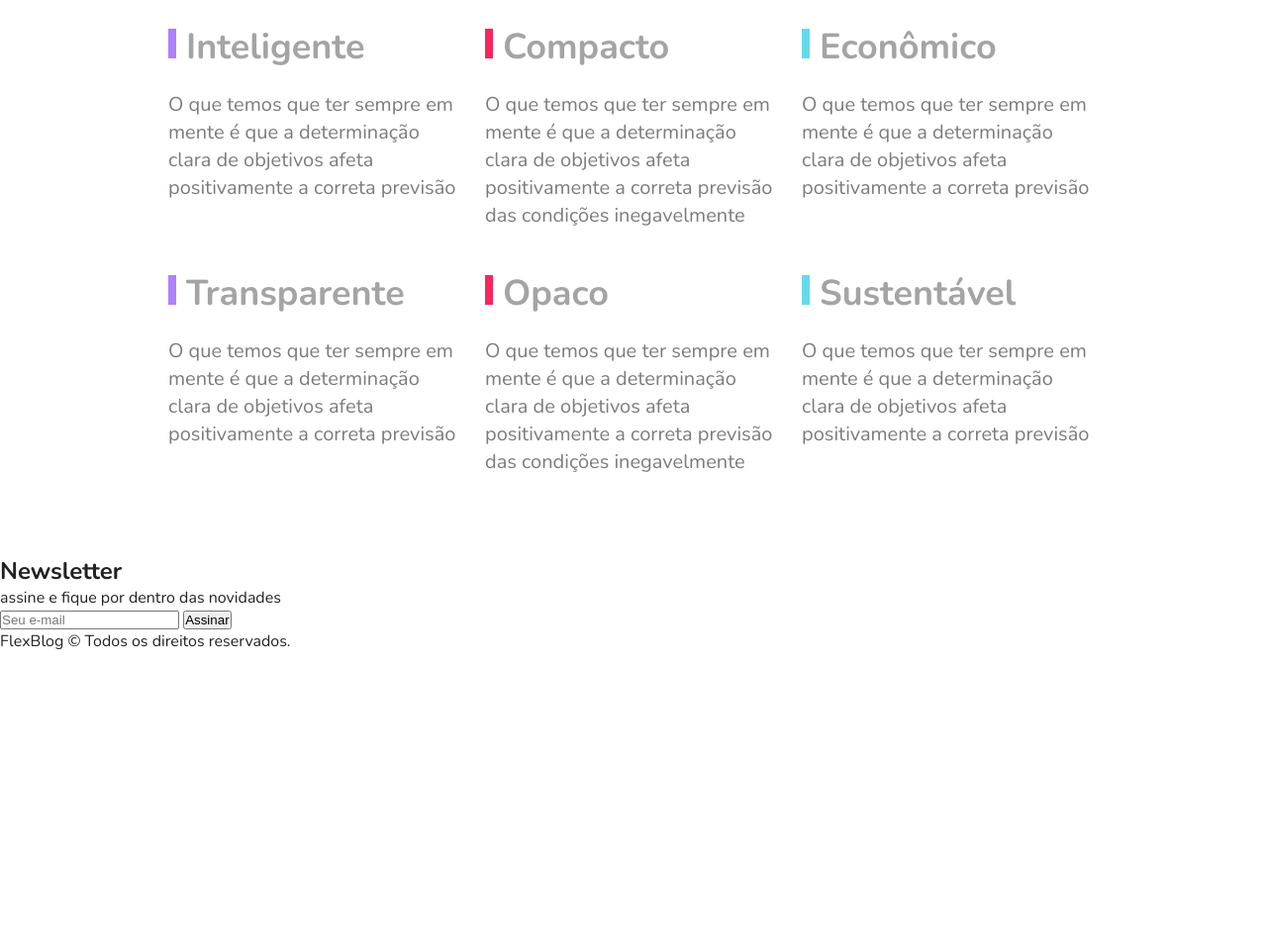
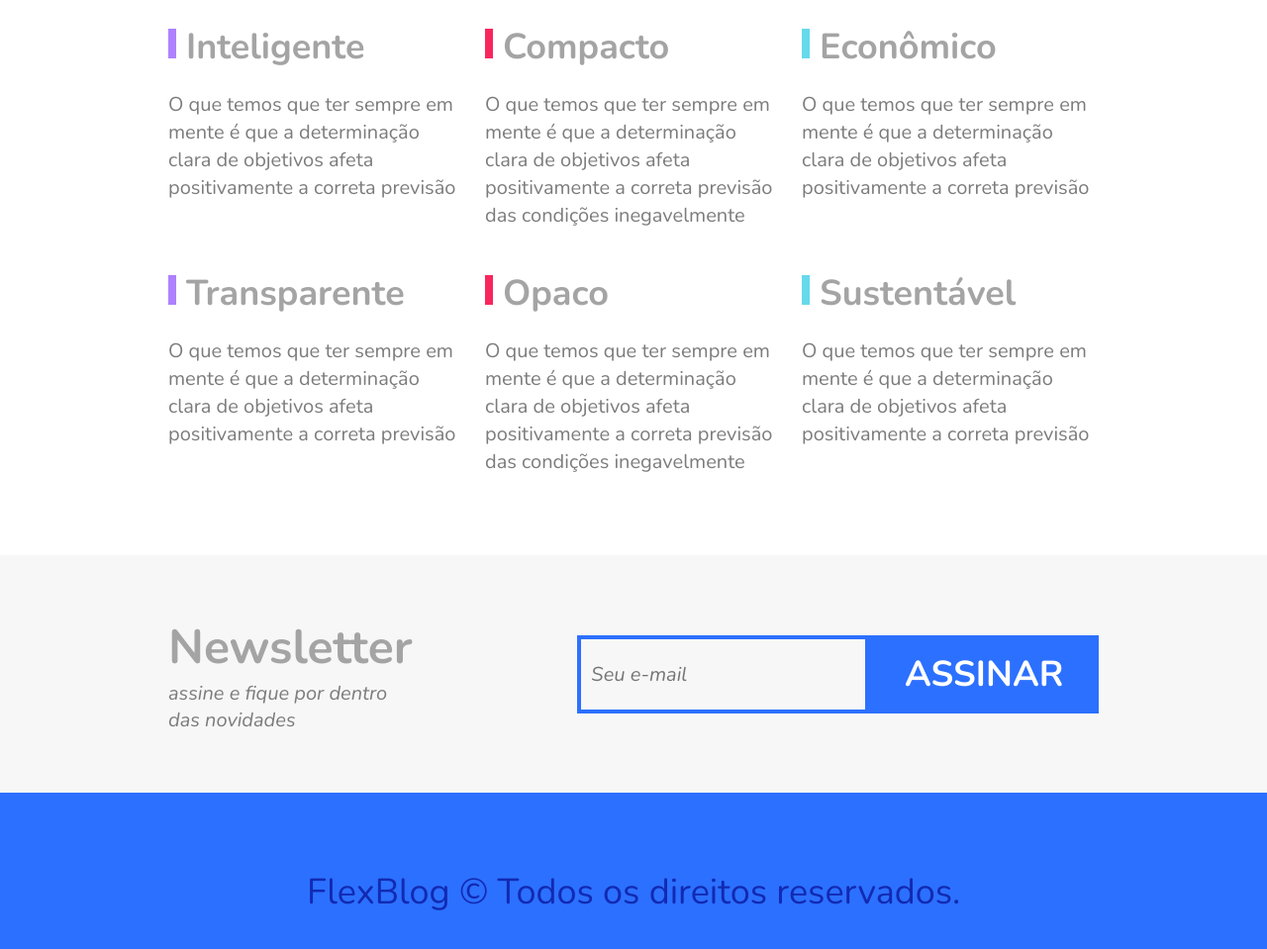
Before and after one commit to pedroaugustomontes/flexblog-css, a plain HTML site: page index.html in a window 1280 px wide. Shown: the part 2588-3547 px from the top of the page at 99% size. Before the commit the page ends 3247 px from the top, so only its background shows below. Drawn offline with nearby package versions, Linux system fonts and the light colour scheme.

Commit message:
finalizado estilizacao da parte de newsletter e footer

```diff
--- a/style.css
+++ b/style.css
@@ -258,3 +258,77 @@ img {
   line-height: 1.4;
   color: #7c7c7c;
 }
+
+/* Newsletter */
+.newsletter {
+  background: #f7f7f7;
+  padding: 60px calc((100% - 960px)/ 2);
+  display: flex;
+  flex-wrap: wrap;
+}
+.newsletter-info {
+  flex: 1 1 260px;
+  margin: 0 10px;
+}
+.newsletter-info h1 {
+  font-size: 3rem;
+  color: #a4a4a4;
+}
+.newsletter-info p {
+  font-size: 1.25rem;
+  font-style: italic;
+  max-width: 230px;
+  color: #7c7c7c;
+}
+.newsletter-form {
+  flex: 2 1 260px;
+  margin: 0 10px;
+  align-self: center;
+  display: flex;
+  flex-wrap: wrap;
+}
+.newsletter-form input {
+  flex: 3 1 200px;
+  font-size: 1.25rem;
+  color: #7c7c7c;
+  font-style: italic;
+  font-family: 'Nunito', Helvetica, Arial, sans-serif;
+  border: 4px solid #2c70ff;
+  background: transparent;
+  padding: 15px 10px;
+  margin: 0px;
+  border-radius: 0px;
+}
+.newsletter-form button {
+  flex: 1 1 200px;
+  font-family: 'Nunito', Helvetica, Arial, sans-serif;
+  font-size: 2.25rem;
+  font-weight: bold;
+  color: #fff;
+  text-transform: uppercase;
+  background: #2c70ff;
+  margin: 0;
+  border: none;
+  cursor: pointer;
+  padding: 15px;
+}
+
+@media (max-width: 600px) {
+  .newsletter-form button {
+  font-size: 1.5rem;
+  }
+}
+
+/* Footer */
+.footer {
+  display: flex;
+  background: #2c70ff;
+  height: 200px;
+  align-items: center;
+}
+.footer p {
+  text-align: center;
+  flex: 1;
+  font-size: 2.25rem;
+  color: #122ab2;
+}
```
